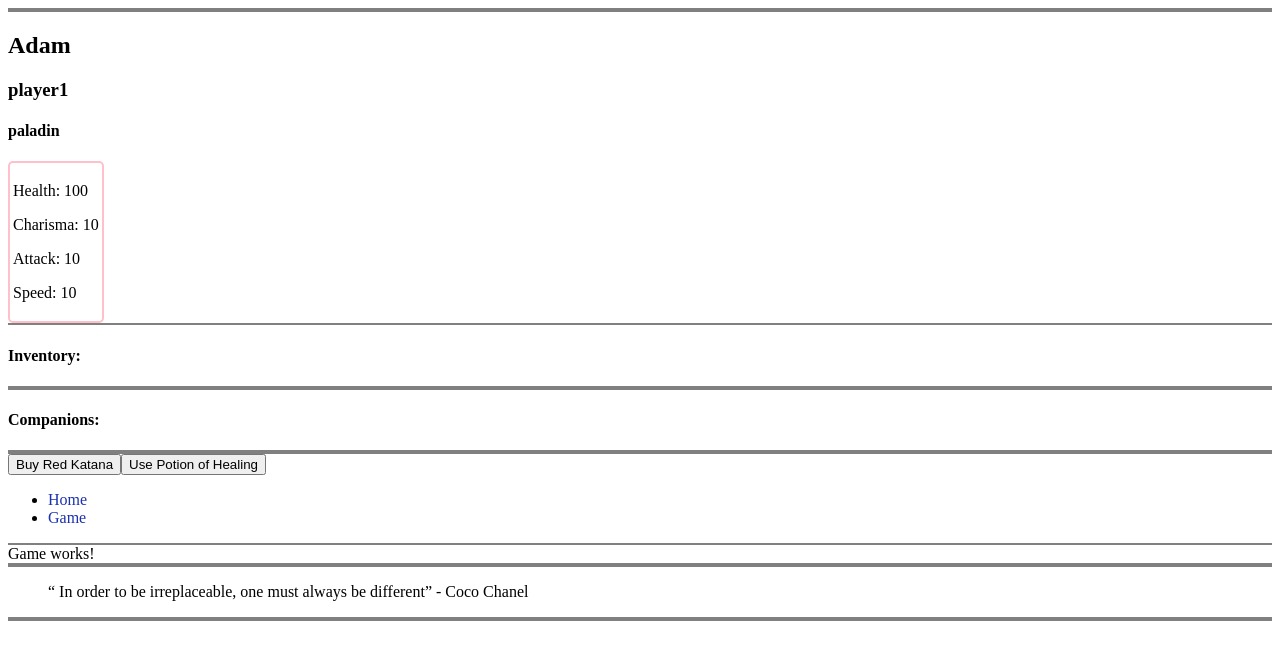
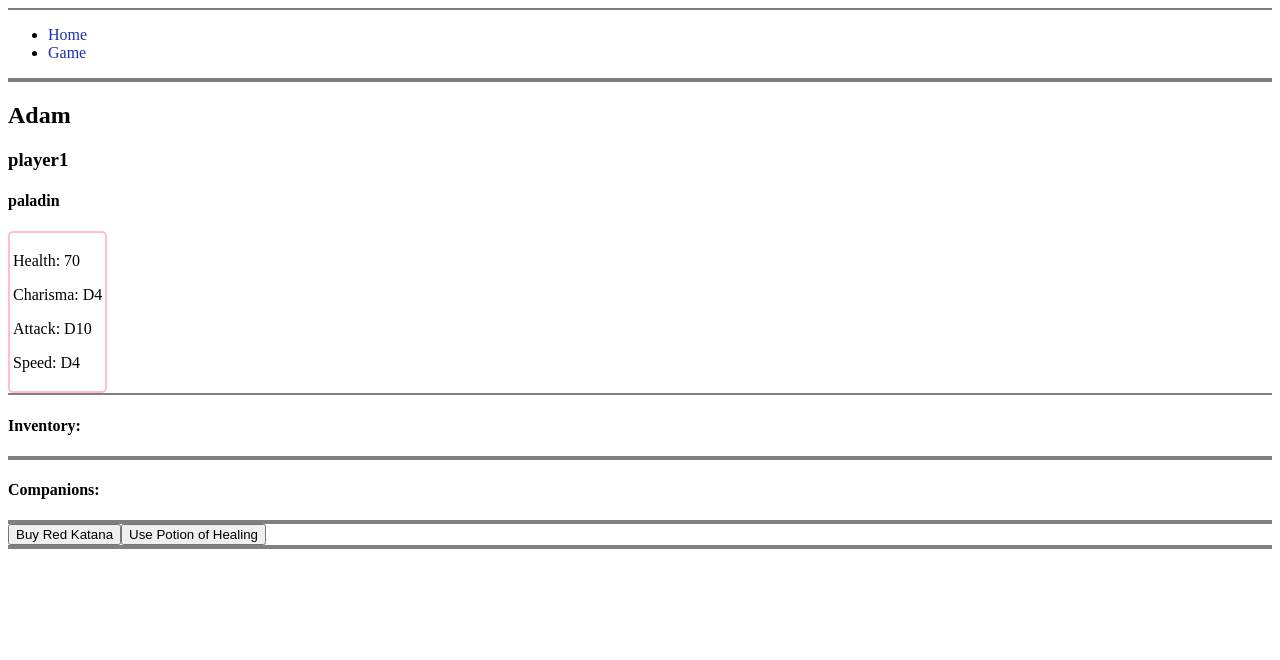
Before and after one commit to AdamDavisDeveloper/micahs-game, a React (Vite) app: page /Game in a window 1280 px wide. Shown: the top 660 px of the page. Built offline with nearby package versions, Linux system fonts and the light colour scheme.

Commit message:
updating health works + moved around components

```diff
--- a/src/App.tsx
+++ b/src/App.tsx
@@ -1,56 +1,12 @@
 import React from 'react';
-import { useSelector, useDispatch } from 'react-redux';
 import { Link } from 'react-router-dom';
 import Router from './routes';
-import { RootState } from './store';
-import { updateHealth, addItem } from './store/slices/player.slice';
 // Styles
 import './styles/globals.scss';
 // Components
-import Player from './Player';
 
-const App = () => {
-  const dispatch = useDispatch();
-  const player = useSelector((state: RootState) => state.player.player1);
-
-  // Player Handler Functions
-  const handleAddItem = (item: string) => {
-    dispatch(addItem({ playerId: 'player1', item }));
-  };
-
-  const handleUpdateHealth = (newHealth: number) => {
-    dispatch(updateHealth({ playerId: 'player1', health: newHealth }));
-  };
-
-  return (
+const App = () => (
   <main>
-      <Player
-        id="player1"
-        name="Adam"
-        characterClass="paladin"
-        health={player.health}
-        attack={player.attack}
-        charisma={player.charisma}
-        speed={player.speed}
-        inventory={player.inventory}
-        companions={player.companions}
-      />
-
-      <button
-        onClick={() => {
-          handleAddItem('Red Katana');
-        }}
-      >
-        Buy Red Katana
-      </button>
-      <button
-        onClick={() => {
-          handleUpdateHealth(90);
-        }}
-      >
-        Use Potion of Healing
-      </button>
-
     <nav>
       <ul>
         <li>
@@ -64,5 +20,4 @@ const App = () => {
     <Router />
   </main>
 );
-};
 export default App;
--- a/src/Player.tsx
+++ b/src/Player.tsx
@@ -31,9 +31,9 @@ const Player: React.FC<PlayerProps> = ({
     <h4>{characterClass}</h4>
     <div className="stats">
       <p>Health: {health}</p>
-      <p>Charisma: {charisma}</p>
-      <p>Attack: {attack}</p>
-      <p>Speed: {speed}</p>
+      <p>Charisma: D{charisma}</p>
+      <p>Attack: D{attack}</p>
+      <p>Speed: D{speed}</p>
     </div>
     <div className="inventory">
       <h4>Inventory:</h4>
--- a/src/routes/Game/index.tsx
+++ b/src/routes/Game/index.tsx
@@ -1,13 +1,52 @@
 import React from 'react';
-import UserList from '../../components/partials/Game/Users';
-import Quote from '../../components/shareds/Quote';
+import { useSelector, useDispatch } from 'react-redux';
+import { RootState } from '../../store';
+import { updateHealth, addItem } from '../../store/slices/player.slice';
+import Player from '../../Player';
 
-const Game = () => (
-  <div className="Game">
-    Game works!
-    <UserList />
-    <Quote />
-  </div>
-);
+const Game = () => {
+  const dispatch = useDispatch();
+  const player = useSelector((state: RootState) => state.player.player1);
+
+  // Player Handler Functions
+  const handleAddItem = (item: string) => {
+    dispatch(addItem({ playerId: 'player1', item }));
+  };
+
+  const handleUpdateHealth = (newHealth: number) => {
+    dispatch(updateHealth({ playerId: 'player1', health: player.health + newHealth }));
+  };
+
+  return (
+    <div className="Game">
+      <Player
+        id="player1"
+        name="Adam"
+        characterClass="paladin"
+        health={player.health}
+        attack={player.attack}
+        charisma={player.charisma}
+        speed={player.speed}
+        inventory={player.inventory}
+        companions={player.companions}
+      />
+
+      <button
+        onClick={() => {
+          handleAddItem('Red Katana');
+        }}
+      >
+        Buy Red Katana
+      </button>
+      <button
+        onClick={() => {
+          handleUpdateHealth(5);
+        }}
+      >
+        Use Potion of Healing
+      </button>
+    </div>
+  );
+};
 
 export default Game;
--- a/src/routes/Home/index.tsx
+++ b/src/routes/Home/index.tsx
@@ -1,11 +1,9 @@
 import React from 'react';
-import Counter from '../../components/partials/Home/Counter';
-import Quote from '../../components/shareds/Quote';
 
 const Home = () => (
   <div className="Home">
-    <Counter />
-    <Quote />
+    <h1>~ Welcome to Micah&#39;s Game ~</h1>
+    <h2>A dice rolling adventure quest with friends!</h2>
   </div>
 );
 
--- a/src/store/slices/player.slice.ts
+++ b/src/store/slices/player.slice.ts
@@ -4,8 +4,8 @@ interface PlayerState {
   [key: string]: {
     // key is the player's unique ID
     health: number;
+    charisma: number;
     attack: number;
-    charisma: number;
     speed: number;
     inventory: any[]; // object - later
     companions: any[]; // object - later
@@ -14,10 +14,10 @@ interface PlayerState {
 
 const initialState: PlayerState = {
   player1: {
-    health: 100,
+    health: 70,
+    charisma: 4,
     attack: 10,
-    charisma: 10,
-    speed: 10,
+    speed: 4,
     inventory: [],
     companions: [],
   },
```
Lines whose indentation alone changed are shown as unchanged.
